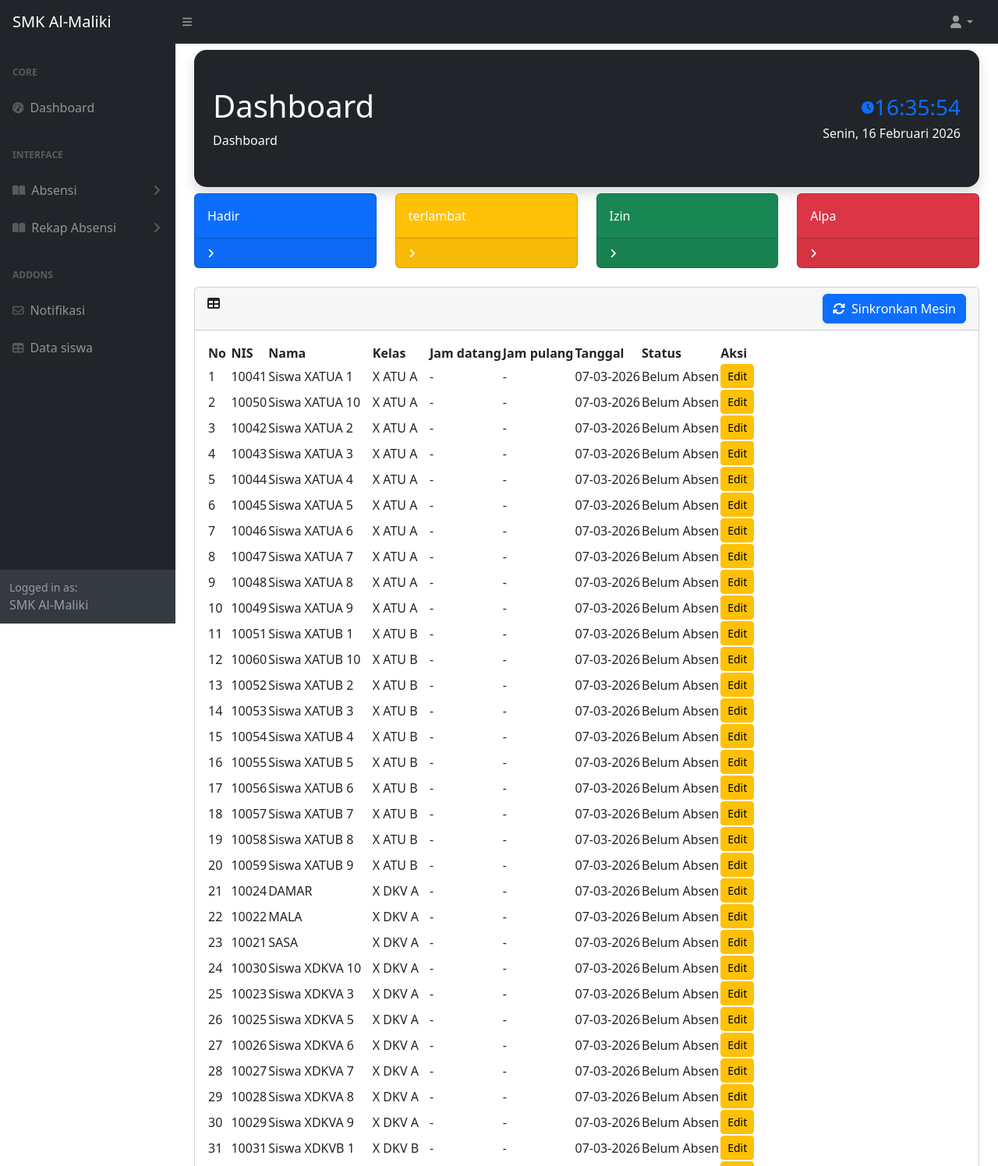
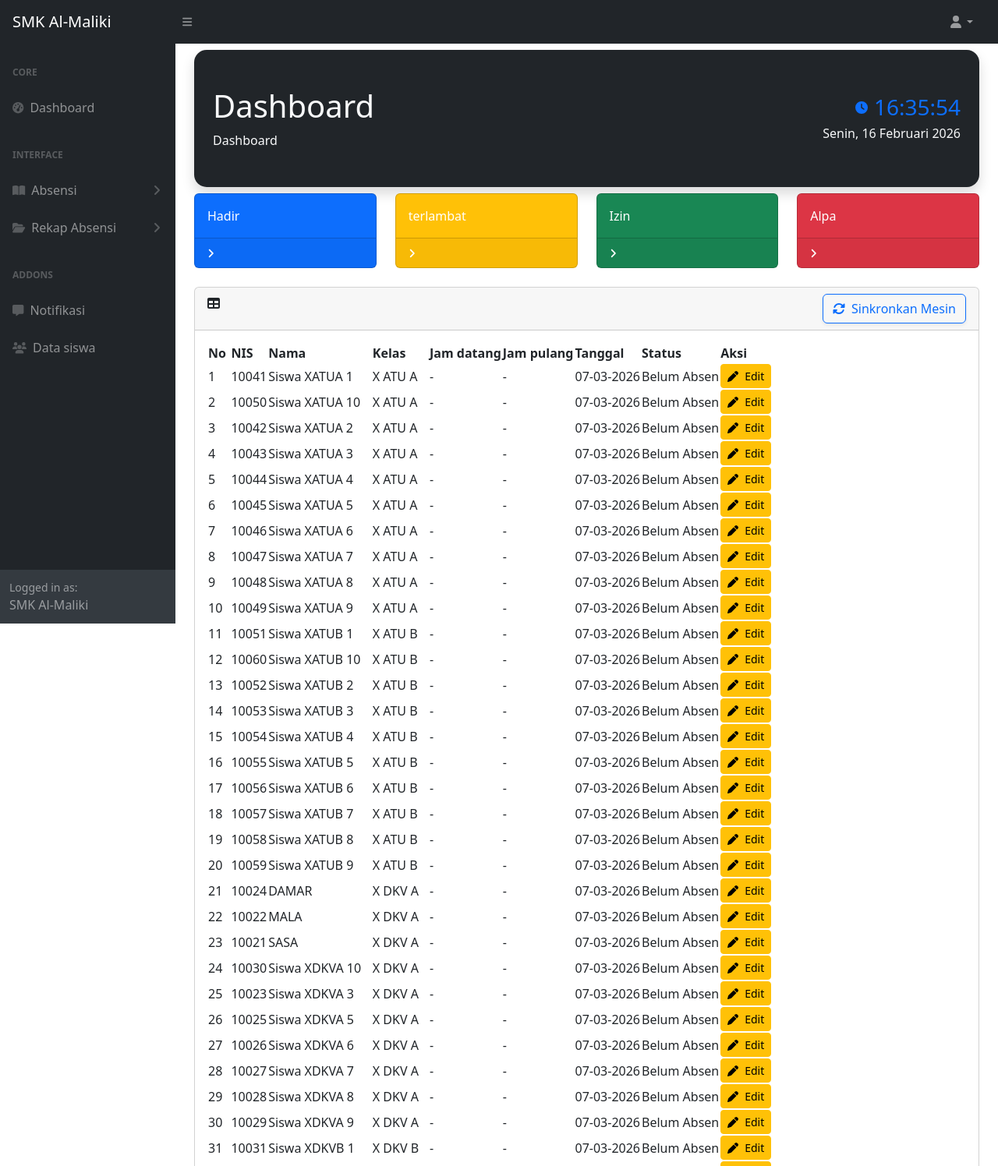
Before and after one commit to dzulkifli99/Sistem-absensi, a PHP site: page /dashboard.php in a window 1280 px wide. Shown: the top 1496 px of the page at 78% size. Run offline with PHP 8.4, Linux system fonts and the light colour scheme; data comes from the database, SQL or seed files in the repository; some libraries are stand-ins or nearby versions.

Commit message:
edit icon

```diff
--- a/dashboard.php
+++ b/dashboard.php
@@ -40,7 +40,7 @@ include "sidebar.php";
           </div>
           <div class="text-end">
             <div class="d-flex align-items-center justify-content-end text-primary fw-bold">
-              <i class="fa-solid fa-clock"></i>
+              <i class="fa-solid fa-clock me-2"></i>
               <h3 id="clock" class="mb-0">00:00:00</h3>
             </div>
             <div id="date" class="text-light fw-medium mt-1 ">Memuat Tanggal...</div>
@@ -128,7 +128,7 @@ include "sidebar.php";
         <div class="card mb-4">
           <div class="card-header">
             <div><i class="fas fa-table me-1"></i>
-              <button id="btnSync" class="btn btn-primary shadow-sm float-end" onclick="jalankanSync()">
+              <button id="btnSync" class="btn btn-outline-primary shadow-sm float-end" onclick="jalankanSync()">
                 <i class="fas fa-sync-alt me-1"></i> Sinkronkan Mesin
               </button>
               <span id="syncStatus" class="ms-2 text-muted" style="display:none;">Sedang menarik data...</span>
@@ -196,7 +196,7 @@ ORDER BY d.kelas, d.nama
                     <td><?= date('d-m-Y', strtotime($tanggal)) ?></td>
                     <td><?= $row['status'] ?: 'Belum Absen' ?></td>
                     <td>
-                      <a href="form.php?id=<?php echo $row['NIS']; ?>" class="btn btn-warning btn-sm">Edit</a>
+                      <a href="form.php?id=<?php echo $row['NIS']; ?>" class="btn btn-warning btn-sm"><i class="fa-solid fa-pen me-2"></i>Edit</a>
                     </td>
                   </tr>
 
--- a/data_siswa.php
+++ b/data_siswa.php
@@ -121,7 +121,7 @@ include "hapus.php";
                     <td><?= $dt_siswa['kelas']; ?></td>
                     <td><?= $dt_siswa['no_hp']; ?></td>
                     <td>
-                      <a href="edit.php?id=<?php echo $dt_siswa['id']; ?>" class="btn btn-warning btn-sm">Edit</a>
+                      <a href="edit.php?id=<?php echo $dt_siswa['id']; ?>" class="btn btn-warning btn-sm"><i class="fa-solid fa-pen me-2"></i>Edit</a>
                       <button type="button"
                         class="btn btn-danger btn-sm"
                         onclick="konfirmasiHapus('<?= $dt_siswa['NIS']; ?>', this)">
--- a/header.php
+++ b/header.php
@@ -52,12 +52,12 @@
                 <ul
                     class="dropdown-menu dropdown-menu-end"
                     aria-labelledby="navbarDropdown">
-                    <li><a class="dropdown-item" href="index.php">Login</a></li>
-                    <li><a class="dropdown-item" href="setting.php">Setting</a></li>
+                    <li><a class="dropdown-item" href="index.php"><i class="fa-solid fa-circle-user me-2"></i>Login</a></li>
+                    <li><a class="dropdown-item" href="setting.php"><i class="fa-solid fa-gear me-2"></i>Setting</a></li>
                     <li>
                         <hr class="dropdown-divider" />
                     </li>
-                    <li><a class="dropdown-item" href="index.php">Logout</a></li>
+                    <li><a class="dropdown-item" href="index.php"><i class="fa-solid fa-circle-left me-2"></i>Logout</a></li>
                 </ul>
             </li>
         </ul>
--- a/sidebar.php
+++ b/sidebar.php
@@ -52,7 +52,7 @@
                             </nav>
                         </div>
                         <a class="nav-link collapsed" href="#" data-bs-toggle="collapse" data-bs-target="#collapsePages" aria-expanded="false" aria-controls="collapsePages">
-                            <div class="sb-nav-link-icon"><i class="fas fa-book-open"></i></div>
+                            <div class="sb-nav-link-icon"><i class="fa-solid fa-folder-open"></i></i></div>
                             Rekap Absensi
                             <div class="sb-sidenav-collapse-arrow"><i class="fas fa-angle-down"></i></div>
                         </a>
@@ -85,12 +85,12 @@
                         <div class="sb-sidenav-menu-heading">Addons</div>
                         <a class="nav-link" href="notifikasi.php">
                             <div class="sb-nav-link-icon">
-                                <i class="fa-regular fa-envelope"></i>
+                                <i class="fa-solid fa-message"></i></i>
                             </div>
                             Notifikasi
                         </a>
                         <a class="nav-link" href="data_siswa.php">
-                            <div class="sb-nav-link-icon"><i class="fas fa-table"></i></div>
+                            <div class="sb-nav-link-icon"><i class="fa-solid fa-users"></i></div>
                             Data siswa
                         </a>
                     </div>
```
